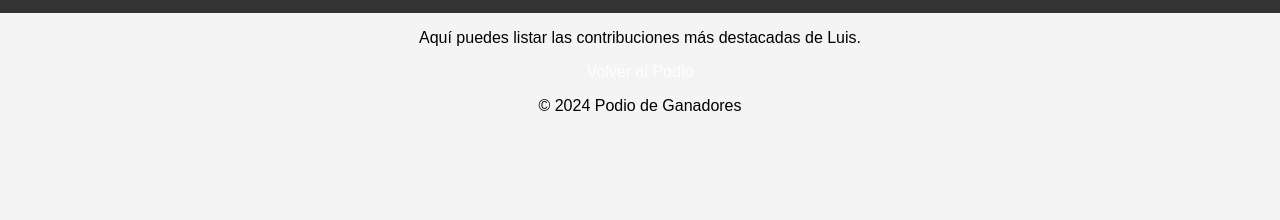
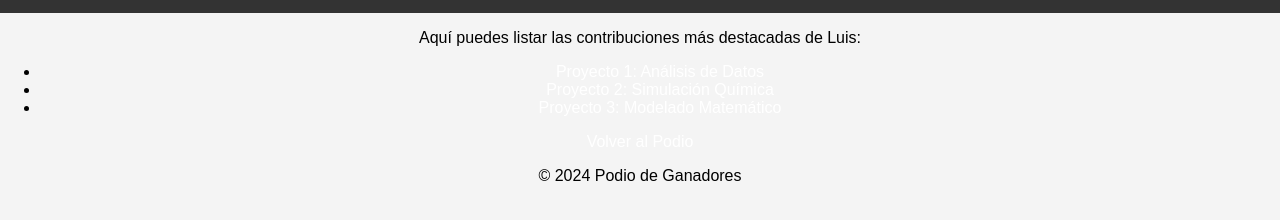
Before and after one commit to LintSenser/ganadores, a plain HTML site: page winner3.html in a window 1280 px wide. Shown: the part 56-276 px from the top of the page. Drawn offline with Linux system fonts and the light colour scheme.

Commit message:
Update winner3.html

```diff
--- a/winner3.html
+++ b/winner3.html
@@ -11,7 +11,12 @@
     <h1>Contribuciones de Luis</h1>
   </header>
   <main>
-    <p>Aquí puedes listar las contribuciones más destacadas de Luis.</p>
+    <p>Aquí puedes listar las contribuciones más destacadas de Luis:</p>
+    <ul>
+      <li><a href="https://github.com/luis/proyecto1" target="_blank">Proyecto 1: Análisis de Datos</a></li>
+      <li><a href="https://github.com/luis/proyecto2" target="_blank">Proyecto 2: Simulación Química</a></li>
+      <li><a href="https://github.com/luis/proyecto3" target="_blank">Proyecto 3: Modelado Matemático</a></li>
+    </ul>
     <a href="index.html">Volver al Podio</a>
   </main>
   <footer>
```
